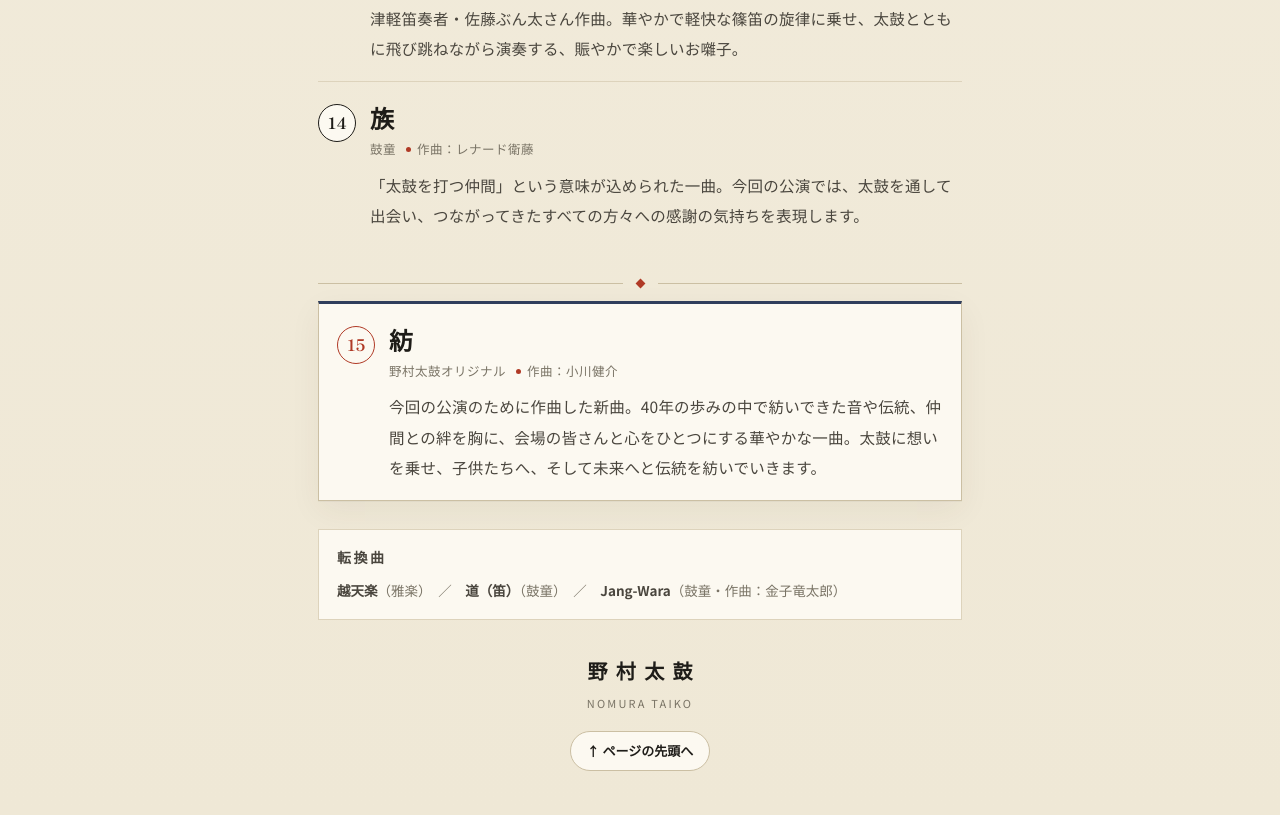
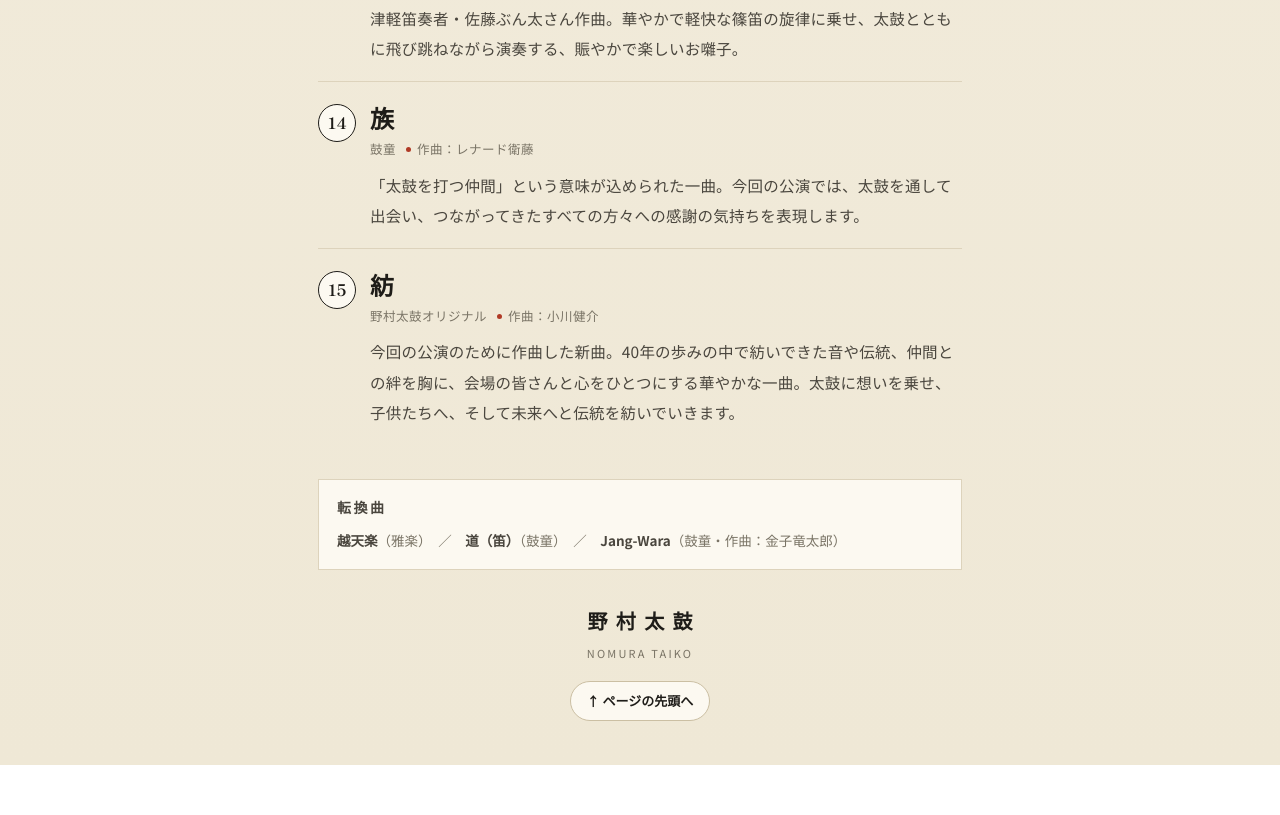
Before and after one commit to e1900031/e1900031.github.io, a plain HTML site: page index.html in a window 1280 px wide. Shown: the part 3404-4219 px from the top of the page. After the commit the page ends 4169 px from the top, so only its background shows below. Drawn offline with Linux system fonts and the light colour scheme.

Commit message:
紡の扱いを他の曲と統一（第三部内に通常表示）

```diff
--- a/index.html
+++ b/index.html
@@ -297,16 +297,12 @@
       <div class="item-top"><div class="num">14</div><div><h3 class="title">族</h3><div class="meta-line"><span>鼓童</span><span>作曲：レナード衛藤</span></div></div></div>
       <p class="desc">「太鼓を打つ仲間」という意味が込められた一曲。今回の公演では、太鼓を通して出会い、つながってきたすべての方々への感謝の気持ちを表現します。</p>
     </article>
-  </section>
 
-  <div class="divider" aria-hidden="true"><i></i></div>
-
-  <div class="finale">
-    <article class="item accent">
+    <article class="item">
       <div class="item-top"><div class="num">15</div><div><h3 class="title">紡</h3><div class="meta-line"><span>野村太鼓オリジナル</span><span>作曲：小川健介</span></div></div></div>
       <p class="desc">今回の公演のために作曲した新曲。40年の歩みの中で紡いできた音や伝統、仲間との絆を胸に、会場の皆さんと心をひとつにする華やかな一曲。太鼓に想いを乗せ、子供たちへ、そして未来へと伝統を紡いでいきます。</p>
     </article>
-  </div>
+  </section>
 
   <aside class="interlude">
     <h3>転換曲</h3>
```
